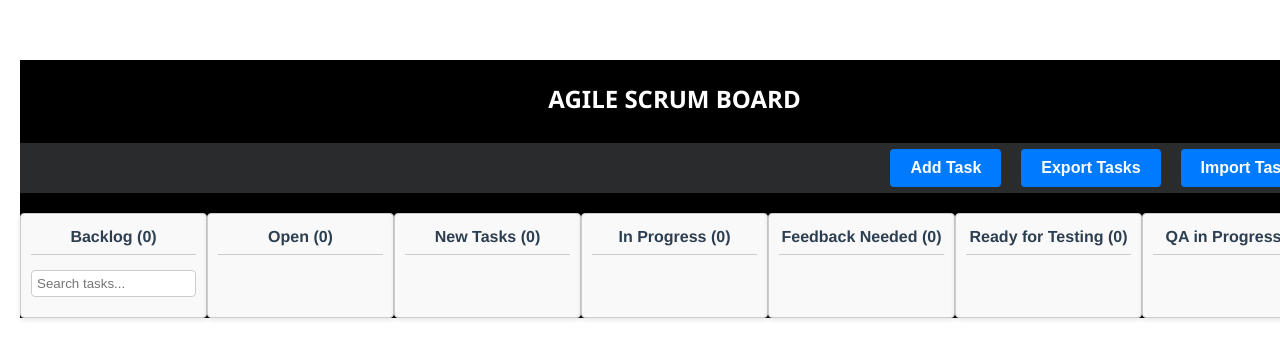
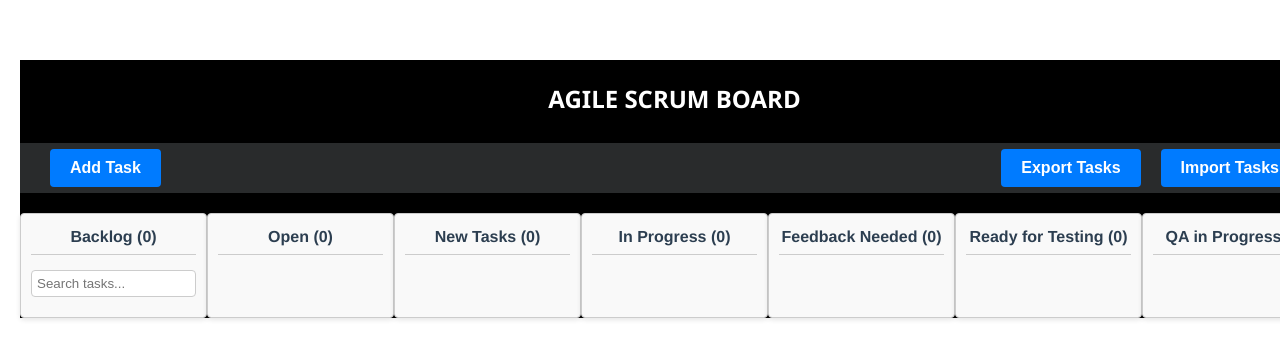
Before and after one commit to muhammad-usama-anjum/Scrum-Board-in-vue, a Vue app in the folder scrum-board/: page / in a window 1280 px wide. Shown: the part 211-570 px from the top of the page. Built offline with nearby package versions, Linux system fonts and the light colour scheme.

Commit message:
adjusted the buttons

```diff
--- a/scrum-board/src/components/ScrumBoard.vue
+++ b/scrum-board/src/components/ScrumBoard.vue
@@ -4,10 +4,13 @@
     <div class="md">
       <div class="action-buttons">
   <button @click="showAddTaskForm" class="add-task-btn">Add Task</button>
+  <div class="action-buttons-right">
     <button @click="exportTasks" class="export-tasks-btn">Export Tasks</button>
     <button @click="triggerFileInput" class="import-tasks-btn">Import Tasks</button>
     <input type="file" ref="fileInput" @change="importTasks" style="display: none;" accept=".json"/>
   </div>
+</div>
+
     </div>
 
     <div class="columns-container">
@@ -379,15 +382,19 @@ export default {
     margin-bottom: 5px;
     font-weight: bold;
   }
-  .action-buttons.add-task-btn{
-    justify-content: flex-start;
-  }
+
 
   .action-buttons {
     width: 100%;
   display: flex;
-    justify-content: flex-end;
+  justify-content: space-between;
   margin-bottom: 20px;
+  padding: 0 20px;
+  }
+
+  .action-buttons-right {
+  display: flex;
+  align-items: center;
 }
 
 
```
Lines whose indentation alone changed are shown as unchanged.
